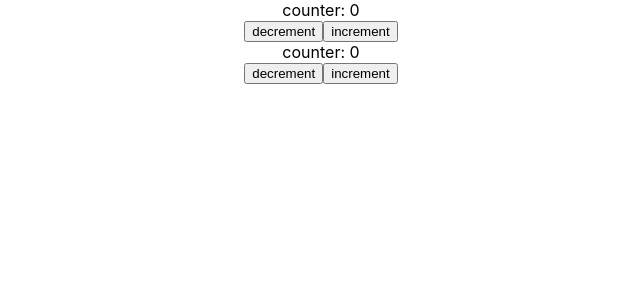
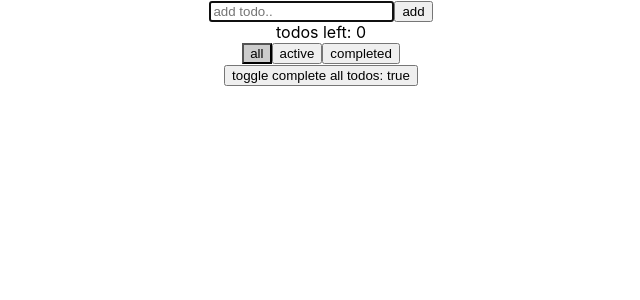
Before and after one commit to iqdmsyd/react-practical, a React (Create React App) app: page / in a window 1280 px wide. Shown: the top 300 px of the page, without its empty margins (319-959 px from the left). Built offline with nearby package versions, Linux system fonts and the light colour scheme.

Commit message:
todo list

```diff
--- a/src/App.js
+++ b/src/App.js
@@ -1,41 +1,12 @@
 import React, { Component } from "react";
 import "./App.css";
-import Counter from "./components/Counter";
+import TodoList from "./components/TodoList";
 
 class App extends Component {
-  state = {
-    count: 0,
-  };
-
-  componentDidMount() {
-    console.log("mounting...");
-  }
-
-  componentWillUnmount() {
-    console.log("unmounting...");
-  }
-
-  increment = () => {
-    this.setState({ count: this.state.count + 1 });
-  };
-
-  decrement = () => {
-    this.setState({ count: this.state.count - 1 });
-  };
-
   render() {
     return (
       <div className="App">
-        <Counter
-          count={this.state.count}
-          increment={this.increment}
-          decrement={this.decrement}
-        />
-        <Counter
-          count={this.state.count}
-          increment={this.increment}
-          decrement={this.decrement}
-        />
+        <TodoList />
       </div>
     );
   }
--- /dev/null
+++ b/src/components/Todo.js
@@ -0,0 +1,20 @@
+import React from "react";
+
+const Todo = (props) => {
+  return (
+    <div style={{ display: "flex", justifyContent: "center", gap: 10 }}>
+      <div
+        style={{
+          textDecoration: props.todo.completed ? "line-through" : "",
+          cursor: "pointer",
+        }}
+        onClick={props.toggleCompleteTodo}
+      >
+        {props.todo.text}
+      </div>
+      <button onClick={props.deleteTodo}>x</button>
+    </div>
+  );
+};
+
+export default Todo;
--- /dev/null
+++ b/src/components/TodoForm.js
@@ -0,0 +1,41 @@
+import React, { Component } from "react";
+import shortid from "shortid";
+
+export default class TodoForm extends Component {
+  state = {
+    text: "",
+  };
+
+  handleChange = (event) => {
+    this.setState({ [event.target.name]: event.target.value });
+  };
+
+  handleSubmit = (event) => {
+    event.preventDefault();
+    const newTodo = {
+      id: shortid.generate(),
+      text: this.state.text,
+      completed: false,
+    };
+    // add to TodoList
+    this.props.addTodo(newTodo);
+    this.setState({ text: "" });
+  };
+
+  render() {
+    return (
+      <div>
+        <form>
+          <input
+            name="text"
+            value={this.state.text}
+            onChange={this.handleChange}
+            placeholder="add todo.."
+            autoFocus
+          />
+          <button onClick={this.handleSubmit}>add</button>
+        </form>
+      </div>
+    );
+  }
+}
--- /dev/null
+++ b/src/components/TodoList.js
@@ -0,0 +1,137 @@
+import React, { Component } from "react";
+import TodoForm from "./TodoForm";
+import Todo from "./Todo";
+
+/*
+  TodoMVC
+  1. add todo (done)
+  2. display todos (done)
+  3. cross off todo (todo)
+  4. show number of active todos (done)
+  5. filter all/active/complete (done)
+  6. delete todo (todo)
+  7. delete all complete (done)
+     7.1 only show if atleast one is complete
+ 8. button to toggle all on/off (done)
+*/
+
+export default class TodoList extends Component {
+  state = {
+    todos: [],
+    todoToShow: "all",
+    toggleAllCompleted: true,
+  };
+
+  addTodo = (todo) => {
+    // spread operator to keep current todo, add new todo at the front
+    this.setState((state) => ({ todos: [todo, ...state.todos] }));
+  };
+
+  toggleCompleteTodo = (id) => {
+    this.setState((state) => ({
+      todos: state.todos.map((todo) =>
+        // if id match, toggle completed, else change nothing
+        todo.id === id ? { ...todo, completed: !todo.completed } : todo
+      ),
+    }));
+  };
+
+  changeTodoToShow = (s) => {
+    this.setState({ todoToShow: s });
+  };
+
+  deleteTodo = (id) => {
+    this.setState((state) => ({
+      // filter all todo except the todo with id to be deleted
+      todos: state.todos.filter((todo) => todo.id !== id),
+    }));
+  };
+
+  deleteAllTodosThatAreCompleted = () => {
+    this.setState((state) => ({
+      // filter all todos that are not completed
+      todos: state.todos.filter((todo) => !todo.completed),
+    }));
+  };
+
+  render() {
+    let todos = [];
+    if (this.state.todoToShow === "all") {
+      todos = this.state.todos;
+    } else if (this.state.todoToShow === "active") {
+      todos = this.state.todos.filter((todo) => !todo.completed);
+    } else if (this.state.todoToShow === "completed") {
+      todos = this.state.todos.filter((todo) => todo.completed);
+    }
+
+    return (
+      <div>
+        <TodoForm addTodo={this.addTodo} />
+        {todos.map((todo) => (
+          <Todo
+            key={todo.id}
+            todo={todo}
+            toggleCompleteTodo={() => this.toggleCompleteTodo(todo.id)}
+            deleteTodo={() => this.deleteTodo(todo.id)}
+          />
+        ))}
+        <div>
+          todos left:{" "}
+          {this.state.todos.filter((todo) => !todo.completed).length}
+        </div>
+        <div>
+          <button
+            style={{
+              backgroundColor: this.state.todoToShow === "all" ? "#ccc" : "",
+            }}
+            onClick={() => this.changeTodoToShow("all")}
+          >
+            all
+          </button>
+          <button
+            style={{
+              backgroundColor: this.state.todoToShow === "active" ? "#ccc" : "",
+            }}
+            onClick={() => this.changeTodoToShow("active")}
+          >
+            active
+          </button>
+          <button
+            style={{
+              backgroundColor:
+                this.state.todoToShow === "completed" ? "#ccc" : "",
+            }}
+            onClick={() => this.changeTodoToShow("completed")}
+          >
+            completed
+          </button>
+        </div>
+        <div>
+          {this.state.todos.some((todo) => todo.completed) ? (
+            <div>
+              {" "}
+              <button onClick={this.deleteAllTodosThatAreCompleted}>
+                delete all todos
+              </button>
+            </div>
+          ) : null}
+        </div>
+        <div>
+          <button
+            onClick={() =>
+              this.setState((state) => ({
+                todos: state.todos.map((todo) => ({
+                  ...todo,
+                  completed: state.toggleAllCompleted,
+                })),
+                toggleAllCompleted: !state.toggleAllCompleted,
+              }))
+            }
+          >
+            toggle complete all todos: {`${this.state.toggleAllCompleted}`}
+          </button>
+        </div>
+      </div>
+    );
+  }
+}
```
